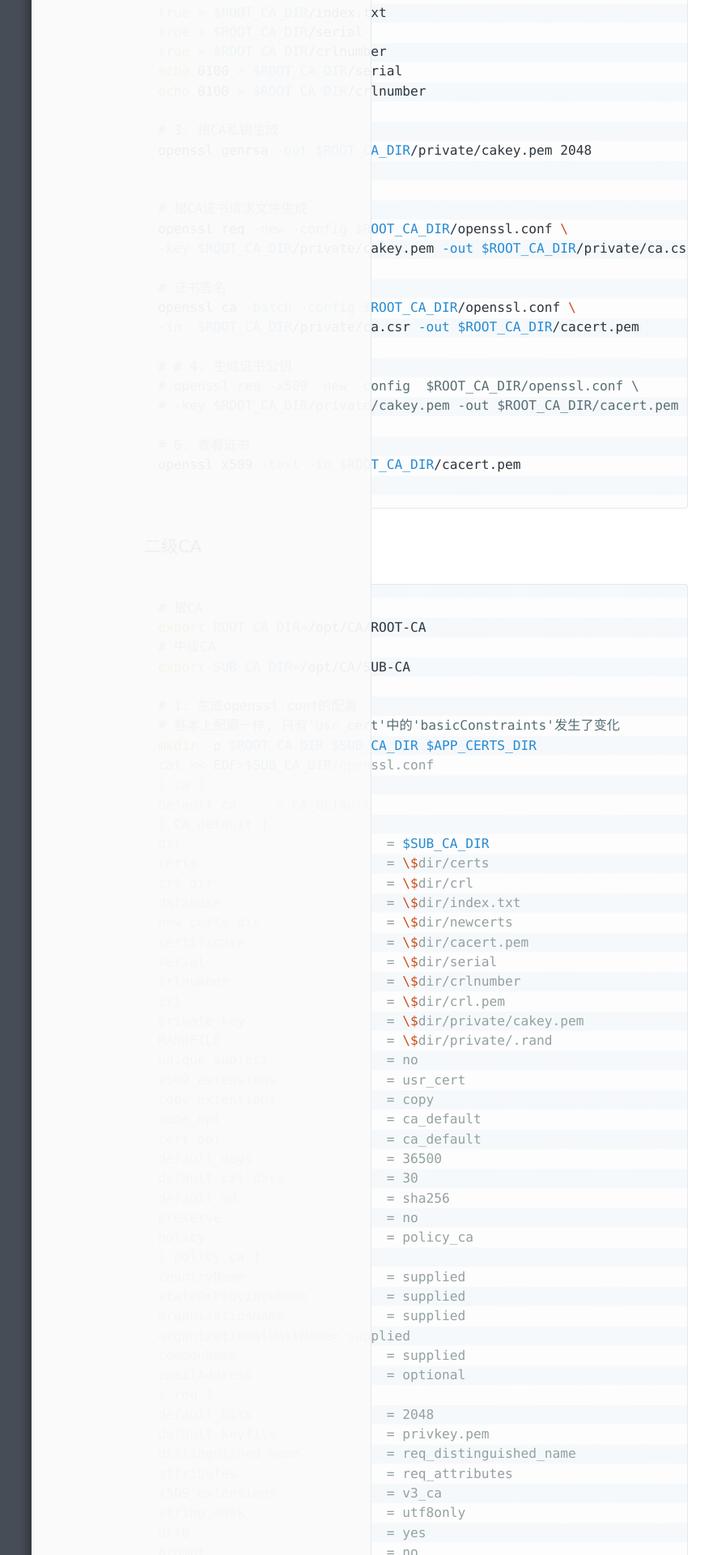
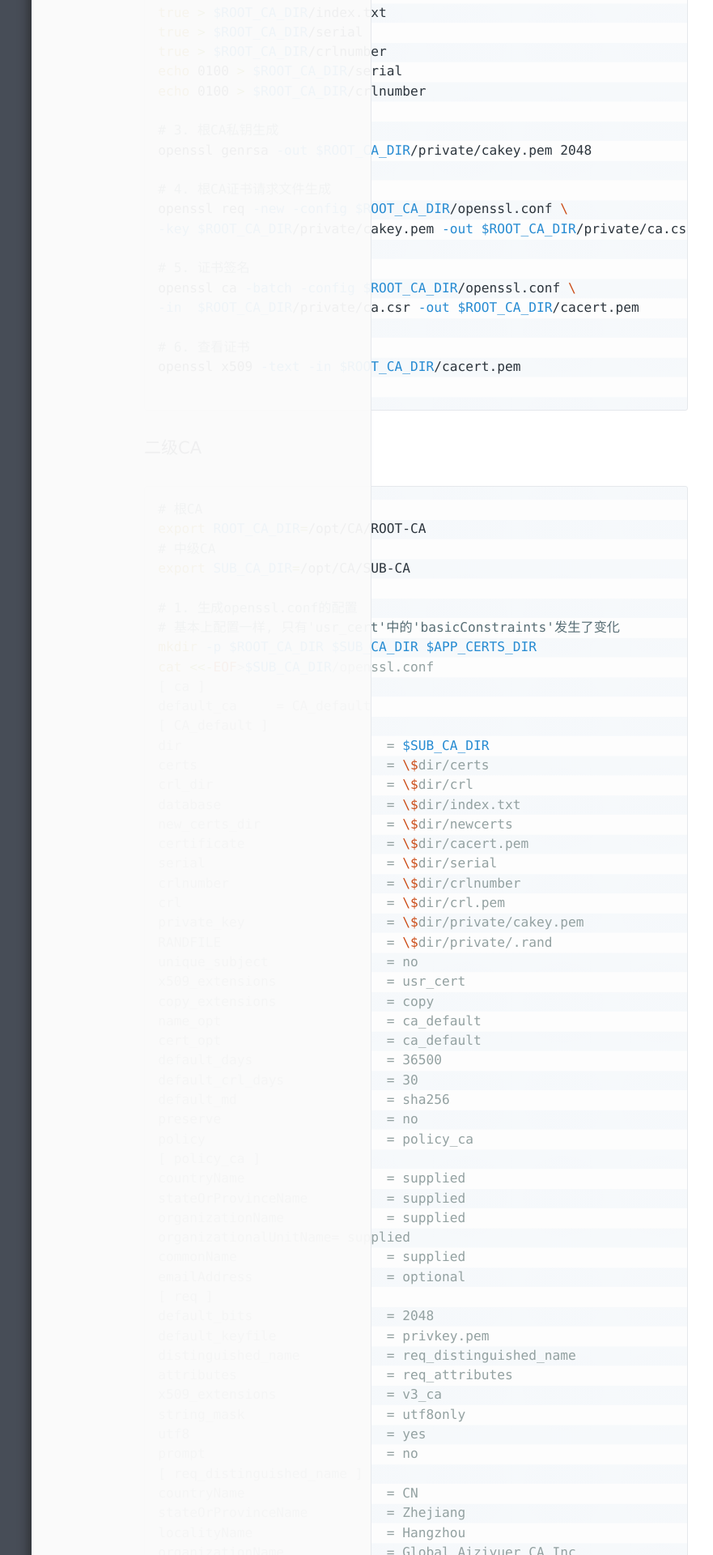
Before and after one commit to aiziyuer/aiziyuer.github.io, a Jekyll site: the page built from _posts/web/2019-07-20-self-ca-server-crt.markdown, in a window 1280 px wide. Shown: the part 2306-4226 px from the top of the page at 81% size, without its empty margins (126-1007 px from the left). Built offline with Jekyll 4.4.1, drawn with Linux system fonts in a browser that asks for light colours; some of the changed text lies outside the part shown.

Commit message:
优化排版

````diff
--- a/_posts/web/2019-07-20-self-ca-server-crt.markdown
+++ b/_posts/web/2019-07-20-self-ca-server-crt.markdown
@@ -102,18 +102,13 @@
 # 3. 根CA私钥生成
 openssl genrsa -out $ROOT_CA_DIR/private/cakey.pem 2048
 
-
-# 根CA证书请求文件生成
+# 4. 根CA证书请求文件生成
 openssl req -new -config $ROOT_CA_DIR/openssl.conf \
 -key $ROOT_CA_DIR/private/cakey.pem -out $ROOT_CA_DIR/private/ca.csr
 
-# 证书签名
+# 5. 证书签名
 openssl ca -batch -config $ROOT_CA_DIR/openssl.conf \
 -in  $ROOT_CA_DIR/private/ca.csr -out $ROOT_CA_DIR/cacert.pem
-
-# # 4. 生成证书公钥
-# openssl req -x509 -new -config  $ROOT_CA_DIR/openssl.conf \
-# -key $ROOT_CA_DIR/private/cakey.pem -out $ROOT_CA_DIR/cacert.pem
 
 # 6. 查看证书
 openssl x509 -text -in $ROOT_CA_DIR/cacert.pem
@@ -257,18 +252,18 @@
 EOF
 )
 
-# 使用二级CA进行签发
+# 3. 使用二级CA进行签发
 openssl ca -batch -config $SUB_CA_DIR/openssl.conf \
 -in $APP_CERTS_DIR/server-csr.pem -out  $APP_CERTS_DIR/server-crt.pem
 
-# 证书聚合分发, 由于是二级CA颁发的证书，所以，服务器需要把根CA、二级CA等证书都要发送给浏览器
+# 4. 证书聚合分发, 由于是二级CA颁发的证书，所以，服务器需要把根CA、二级CA等证书都要发送给浏览器
 cat  $APP_CERTS_DIR/server-crt.pem $SUB_CA_DIR/cacert.pem $ROOT_CA_DIR/cacert.pem \
 | tee $APP_CERTS_DIR/server-all.crt
 
-# 拷贝根CA的CRT证书
+# 5. 拷贝根CA的CRT证书
 cp $ROOT_CA_DIR/cacert.pem $APP_CERTS_DIR/root-ca.crt
 
-# 查看应用目录
+# 6. 查看应用目录
 tree $APP_CERTS_DIR
 ```
 
````
Also changed, not shown: other parts of _posts/web/2019-07-20-self-ca-server-crt.markdown (+2 -2 lines).
